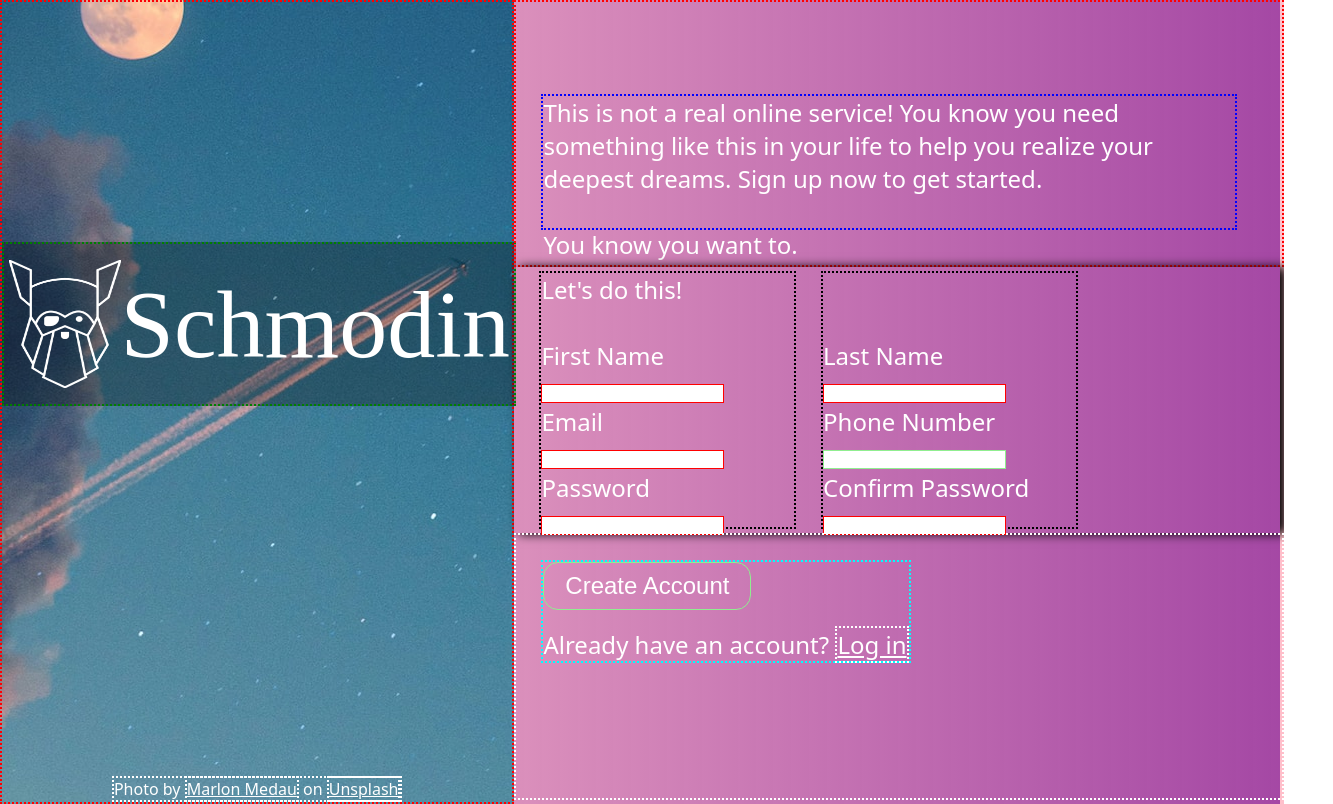
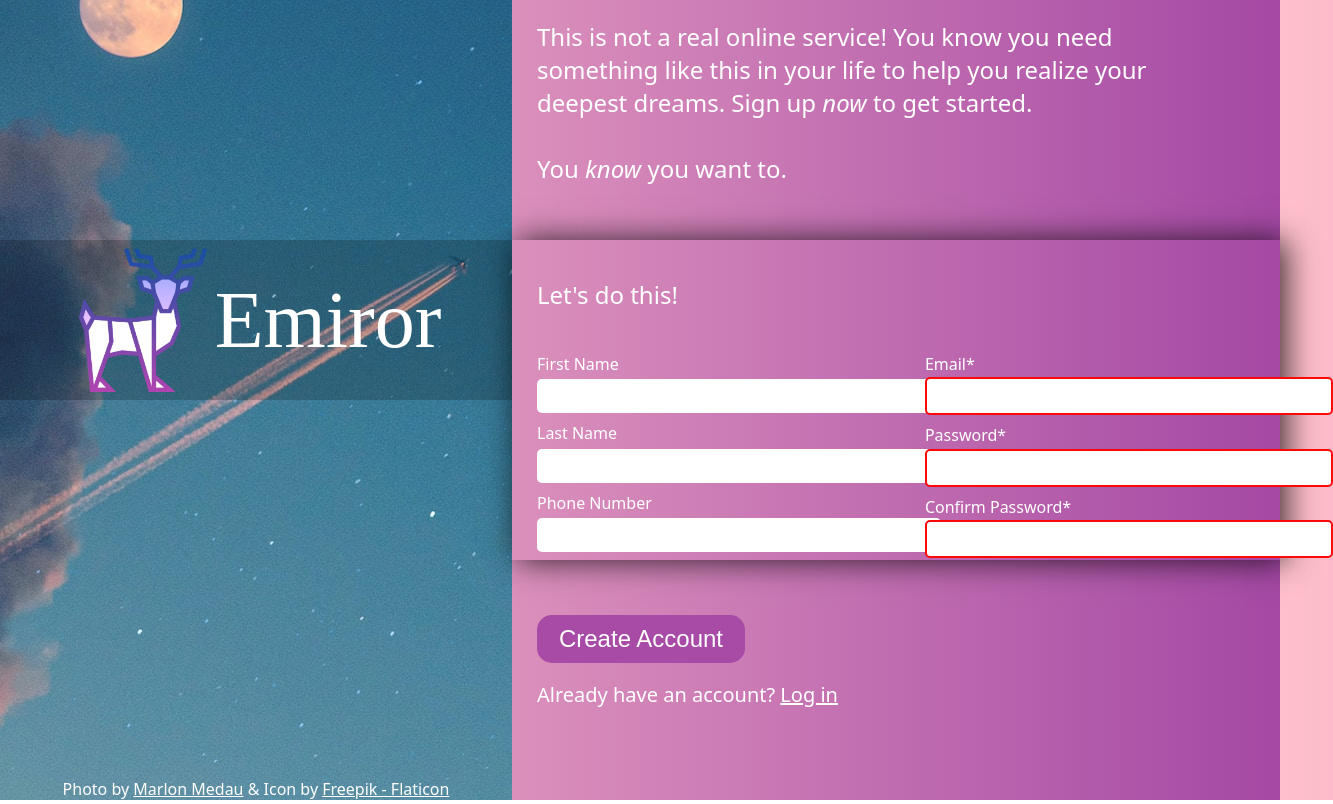
Before and after one commit to Operations-Department/sign-up-form, a plain HTML site: page index.html in a window 1280 px wide. Shown: the whole page, 1333 px wide, since content can reach past the window. Drawn offline with Linux system fonts and the light colour scheme.

Commit message:
Style the form, change icon and 'brand' name

```diff
--- a/index.html
+++ b/index.html
@@ -11,12 +11,12 @@
 
 <div id="image-container">
     <div id="banner-logo">
-        <img src=img/odin-lined.png id="logo">Schmodin
+        <img src=img/reindeer.png id="logo">Emiror
     </div>
     <footer id="photo-credit">
         Photo by
         <a href="https://unsplash.com/@rocketman_" target="_blank" rel="noreferrer noopener">Marlon Medau</a>
-        on <a href="https://unsplash.com/" target="_blank" rel="noreferrer noopener">Unsplash</a>
+        & Icon by <a href="https://www.flaticon.com/free-icons/origami" title="origami icons" target="_blank" rel="noreferrer noopener">Freepik - Flaticon</a>
     </footer>
 </div>
 
@@ -36,20 +36,19 @@
             <p>Let's do this!</p><br>
             <form action="" method="post">
                 <label for="first_name">First Name</label><br>
-                    <input id="first_name" name="user_first_name" required><br>
-                <label for="email">Email</label><br>
-                    <input type="email" id="email" name="user_email" required><br>
-                <label for="password">Password</label><br>
-                    <input type="password" id="password" name="user_password" required>
-
+                    <input id="first_name" name="user_first_name" minlength="1" maxlength="20"><br>
+                <label for="last_name">Last Name</label><br>
+                    <input for="last_name" name="user_last_name" minlength="1" maxlength="20"><br>
+                <label for="phone">Phone Number</label><br>
+                    <input type="tel" id="phone" name="user_phone" maxlength="15">
         </div>
         <div id="form-controls-right"><br><br>
-                <label for="last_name">Last Name</label><br>
-                    <input for="last_name" name="user_last_name" required><br>
-                <label for="phone">Phone Number</label><br>
-                    <input type="tel" id="phone" name="user_phone" ><br>
-                <label for="password-confirm">Confirm Password</label><br>
-                    <input type="password" id="password-confirm" name="user_password_confirmation" required>
+                <label for="email">Email<span aria-label="required">*</span></label><br>
+                    <input type="email" id="email" name="user_email" required><br>
+                <label for="password">Password<span aria-label="required">*</span></label><br>
+                    <input type="password" id="password" name="user_password" minlength="5" maxlength="20" required><br>
+                <label for="password-confirm">Confirm Password<span aria-label="required">*</span></label><br>
+                    <input type="password" id="password-confirm" name="user_password_confirmation" minlength="5" maxlength="20" required>
         </div>
     </div>
     <div id="submission">
--- a/styles.css
+++ b/styles.css
@@ -16,14 +16,13 @@ time, mark, audio, video {
 	padding: 0;
 	border: 0;
 	font-size: 100%;
-	font: inherit;
+	/* font: inherit; */
 	vertical-align: baseline;
 }
 
 
 :root {
-    --height: 33.33vh;
-    --width: 100%;
+    --height: 30vh;
 }
 
 body {
@@ -34,7 +33,7 @@ body {
 }
 
 #image-container {
-    border: 2px dotted red;
+    /* border: 2px dotted red; */
     background-image: url(img/sky.jpg);
     height: 100vh;
     width: 40vw;
@@ -46,27 +45,27 @@ body {
 }
 
 #banner-logo {
+    /* border: 2px dotted green; */
     font-family: norse;
     color: white;
-    font-size: 6rem;
+    font-size: 5rem;
     display: flex;
     justify-content: center;
     align-items: center;
-    border: 2px dotted green;
     height: 10rem;
     width: 100%;
-    background: rgba(0, 0, 0, .3);
+    background: rgba(0, 0, 0, 0.2);
     margin-top: 15rem;
 }
 
 #logo {
-    height: 8rem;
-    width: 7rem;
+    height: 9rem;
+    width: 9rem;
 }
 
 #photo-credit, a {
+    /* border: 2px dotted white; */
     color: white;
-    border: 2px dotted white;
     align-self: center;
     margin-top: auto;
 }
@@ -82,63 +81,79 @@ body {
 }
 
 #intro {
-    border: 2px dotted red;
+    /* border: 2px dotted red; */
     height: var(--height);
-    width: var(--width);
+    width: width: 100%;
     display: flex;
     justify-content: left;
     align-items: end;
 }
 
-#intro>p {
-    border: 2px dotted blue;
+#intro>p {2px 0px 40px 0.5px black
+    /* border: 2px dotted blue; */
     height: 50%;
     width: 100%;
-    margin: 30px 45px 35px 25px;
+    margin: 30px 45px 55px 25px;
 }
 
 #form {
-    height: var(--height);
-    width: var(--width);
+    height: 40vh;
+    width: 100%;
     display: flex;
     justify-content: left;
     align-items: center;
-    box-shadow: 5px 0px 10px 0.5px black;
+    gap: 25px;
+    box-shadow: 5px 0px 30px 0.5px rgba(0, 0, 0, 0.767);
 }
 
 #form-controls-left, #form-controls-right {
-    border: 2px dotted black;
-    margin-left: 25px;
-    width: 33%;
-    height: 95%;
+    /* border: 2px dotted black; */
+    padding: 75px 0px 0px 25px;
+    width: 44%;
+    height: 100%;
 }
 
-input:focus{
-    box-shadow: 0px 0px 15px 1px lightsteelblue;
-    border: none;
+label {
+    font-size: 1rem;
+    margin: 0px;
+    padding: 0px;
 }
 
-:valid {
-    border: 1px solid lightgreen;
+input {
+    height: 2rem;
+    width: 25rem;
+    border: none;
+    border-radius: 5px;
+    outline: 0px;
+    margin: 0px;
+    font-size: 1.25rem;
+}
+
+input:focus {
+    border: 2px solid black;
+    background-color: white;
+}
+
+input:required:valid {
+    border: 3px solid rgb(37, 230, 37);
 }
 
 input:required:invalid {
-    border: 1px solid red;
+    border: 2px solid rgb(252, 10, 10);
 }
 
 #submission {
-    border: 2px dotted white;
+    /* border: 2px dotted white; */
     height: var(--height);
-    width: var(--width);
+    width: 100%;
     display: flex;
     justify-content: left;
     align-items: start;
 }
 
 #create-account {
-    border: 2px dotted cyan;
-    margin-left: 25px;
-    margin-top: 25px;
+    /* border: 2px dotted cyan; */
+    margin: 55px 0px 0px 25px;
 }
 
 button {
@@ -146,15 +161,23 @@ button {
     height: 3rem;
     width: 13rem;
     color: white;
-    background: none;
-    border: 2px solid white;
+    background: rgb(167, 75, 166);
+    border: 3px solid rgb(167, 75, 166);
     border-radius: 15px;
     margin-bottom: 18px;
 }
 
 button:hover {
     cursor: pointer;
+    /* border: none; */
+    border: 3px solid rgb(167, 75, 166);
     background: white;
-    color: black;
-    transition: all ease-in-out 0.3s;
+    color: rgb(167, 75, 166);
+    transition: all ease-in-out 0.2s;
+    transform: translateY(-5px);
+    box-shadow: 5px 5px 15px 0px rgba(0, 0, 0, 0.568);
 }
+
+#create-account>p {
+    font-size: 1.25rem;
+}
```
Also changed, not shown: img/reindeer credit.txt (added), img/reindeer.png (added).
